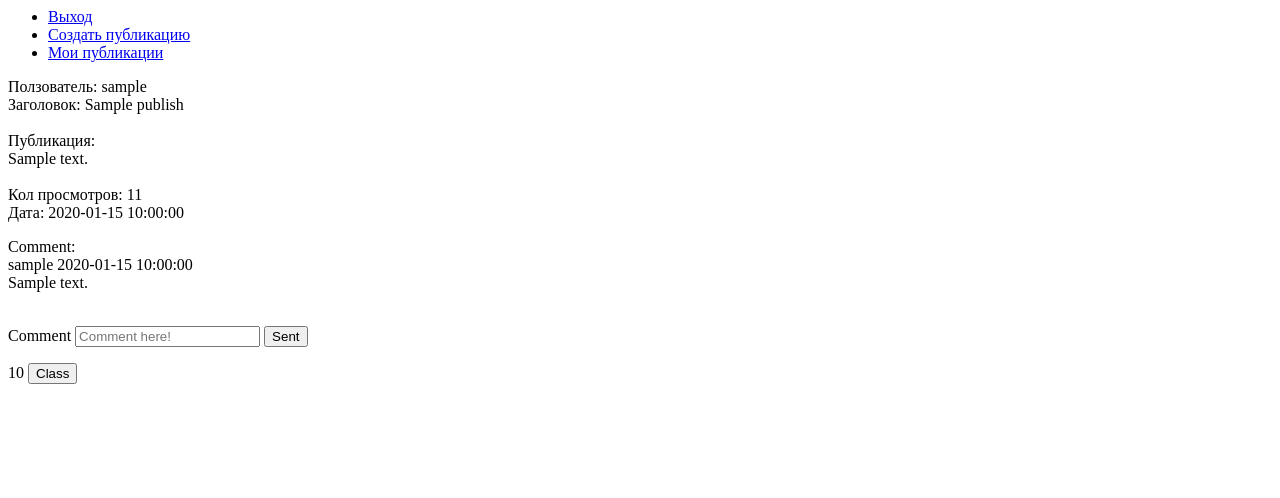
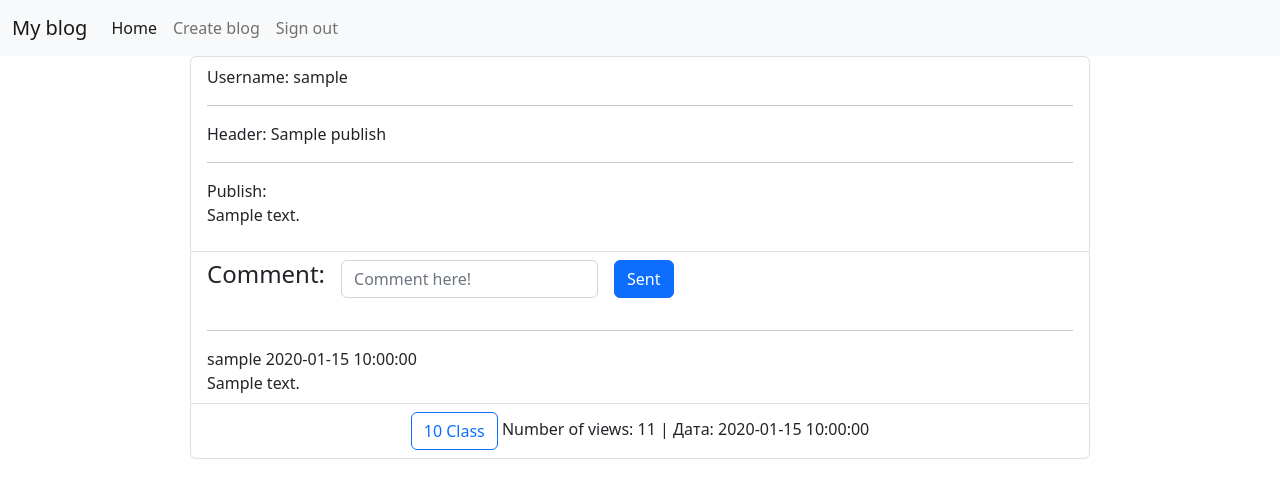
Before and after one commit to my-great-day/my_first_blog, a Flask app: a page that uses app/templates/read_publish.html in a window 1280 px wide. Shown: the top 498 px of the page. Run offline with Flask 2, Linux system fonts and the light colour scheme; tables that the repository leaves empty hold one stand-in row (values such as "Sample post").

Commit message:
https://github.com/my-great-day/my_first_blog.git

```diff
--- a/app/main/views.py
+++ b/app/main/views.py
@@ -15,36 +15,40 @@
 def register():
     if session.get('my_first_blog'):
         session.pop('my_first_blog')
-    username = request.form.get('name')
-    email = request.form.get('email')
-    password = request.form.get('password')
+    msg = ''
+    if request.method == 'POST':
+        username = request.form.get('name')
+        email = request.form.get('email')
+        password = request.form.get('password')
 
-    if username and email and password:
-        session["my_first_blog"] = email
-        if Users.query.filter_by(email=email).first() and Users.query.filter_by(password=password):
+        if username and email and password:
+            session["my_first_blog"] = email
+            if Users.query.filter_by(email=email).first() and Users.query.filter_by(password=password):
+                return redirect(url_for('publish', id=email))
+
+            user = Users(username=username, email=email, password=password)
+            db.session.add(user)
+            db.session.commit()
             return redirect(url_for('publish', id=email))
 
-        user = Users(username=username, email=email, password=password)
-        db.session.add(user)
-        db.session.commit()
-        return redirect(url_for('publish', id=email))
-
-    msg = 'Проверте все поля!'
+        msg = 'Проверте все поля!'
     return render_template('register.html', msg=msg)
 
 
-@app.route("/login", methods=["Post", "Get"])
+@app.route("/login", methods=["Post", 'get'])
 def login():
-    if session.get('my_first_blog'):
-        session.pop('my_first_blog')
-    email = request.form.get('email')
-    password = request.form.get('password')
-    if email and password:
-        if Users.query.filter_by(email=email).first() and Users.query.filter_by(password=password):
-            session["my_first_blog"] = email
-            return redirect(url_for('publish', id=email))
+    if session.get('my_first_blog'): session.pop('my_first_blog')
 
-    msg = 'Проверте все поля!'
+    msg = ''
+    if request.method == "POST":
+        email = request.form.get('email')
+        password = request.form.get('password')
+        if email and password:
+            if Users.query.filter_by(email=email).first() and Users.query.filter_by(password=password):
+                session["my_first_blog"] = email
+                return redirect(url_for('publish', id=email))
+        msg = 'Проверте все поля!'
+
     return render_template('login.html', msg=msg)
 
 
@@ -81,6 +85,7 @@
 def my_publish(id):
     if session.get('my_first_blog') != id:
         return redirect(url_for('register'))
+
     user = Users.query.filter_by(email=id).first()
     pub = Publish.query.filter_by(users_id=user.id).all()
     return render_template('my_publish.html', id_url=id, my_pub=pub)
@@ -92,7 +97,6 @@
     id_u = Users.query.filter_by(email=user).one_or_none()
     if request.method == 'POST':
         like_btn = request.form.get('like')
-        print(id_u.id)
         if like_btn and like:
             like.total += 1
             db.session.commit()
@@ -113,7 +117,8 @@
         db.session.commit()
     pub = Publish.query.filter_by(id=id).first()
     comments = Comment.query.all()
-    return render_template('read_publish.html', hi=user, pub=pub, user=Users, comments=comments, look=look.total, like=like)
+    return render_template('read_publish.html', hi=user, pub=pub, user=Users, comments=comments, look=look.total,
+                           like=like)
 
 
 @app.route('/delete/<user>/<id>')
@@ -128,17 +133,17 @@
 
 @app.route('/create_comment/<user>/<id_pub>', methods=['Post', 'Get'])
 def create_comment(user, id_pub):
-    print(user)
     if session.get('my_first_blog') == user:
+
         if request.method == 'POST':
-            com = request.form.get('comment')
-            if com:
-                id_u = Users.query.filter_by(email=user).one_or_none()
-                print(id_u.id)
-                comment = Comment(comment=com, users_id=id_u.id, publish_id=id_pub)
+            get_comment = request.form.get('comment')
+
+            if get_comment:
+                comment = Comment(comment=get_comment, users_id=Users.query.filter_by(email=user).one_or_none().id, publish_id=id_pub)
                 db.session.add(comment)
                 db.session.commit()
                 return redirect(url_for('read_publish', user=user, id=id_pub))
+
             else:
                 return redirect(url_for('read_publish', user=user, id=id_pub))
 
--- /dev/null
+++ b/app/templates/base.html
@@ -0,0 +1,41 @@
+<!DOCTYPE html>
+<html lang="en">
+<head>
+    <meta charset="UTF-8">
+    <meta name="viewport" content="width=device-width, initial-scale=1">
+    <link href="https://cdn.jsdelivr.net/npm/bootstrap@5.2.0-beta1/dist/css/bootstrap.min.css" rel="stylesheet" integrity="sha384-0evHe/X+R7YkIZDRvuzKMRqM+OrBnVFBL6DOitfPri4tjfHxaWutUpFmBp4vmVor" crossorigin="anonymous">
+    <title>Todo</title>
+</head>
+<body>
+{% block nav %}
+    <nav class="navbar navbar-expand-lg bg-light">
+  <div class="container-fluid">
+    <a class="navbar-brand" href="/">My blog</a>
+    <button class="navbar-toggler" type="button" data-bs-toggle="collapse" data-bs-target="#navbarSupportedContent" aria-controls="navbarSupportedContent" aria-expanded="false" aria-label="Toggle navigation">
+      <span class="navbar-toggler-icon"></span>
+    </button>
+    <div class="collapse navbar-collapse" id="navbarSupportedContent">
+        <ul class="navbar-nav me-auto mb-2 mb-lg-0">
+            <li class="nav-item">
+              <a class="nav-link active" aria-current="page" href="/">Home</a>
+            </li>
+
+            <li class="nav-item">
+              <a class="nav-link" href="{{ url_for('.register') }}">Sign up</a>
+            </li>
+
+            <li class="nav-item">
+              <a class="nav-link" href="{{ url_for('.login') }}">Sign in</a>
+            </li>
+        </ul>
+    </div>
+  </div>
+</nav>
+    <script src="https://cdn.jsdelivr.net/npm/bootstrap@5.2.0-beta1/dist/js/bootstrap.bundle.min.js"></script>
+{% endblock %}
+
+{% block content %}
+
+{% endblock %}
+</body>
+</html>
--- a/app/templates/read_publish.html
+++ b/app/templates/read_publish.html
@@ -1,35 +1,68 @@
-<div>
-  <ul>
-    <li><a href="{{ url_for('index') }}">Выход</a></li>
-    <li><a href="{{ url_for('create_publish', id=id_url) }}">Создать публикацию</a></li>
-      <li><a href="{{ url_for('my_publish', id=id_url) }}">Мои публикации</a></li>
+{% extends "base.html" %}
+{% block nav %}
+<nav class="navbar navbar-expand-lg bg-light">
+  <div class="container-fluid">
+    <a class="navbar-brand" href="{{ url_for('my_publish', id=hi) }}">My blog</a>
+    <button class="navbar-toggler" type="button" data-bs-toggle="collapse" data-bs-target="#navbarSupportedContent" aria-controls="navbarSupportedContent" aria-expanded="false" aria-label="Toggle navigation">
+      <span class="navbar-toggler-icon"></span>
+    </button>
+    <div class="collapse navbar-collapse" id="navbarSupportedContent">
+        <ul class="navbar-nav me-auto mb-2 mb-lg-0">
+            <li class="nav-item">
+              <a class="nav-link active" aria-current="page" href="{{ url_for('publish', id=hi) }}">Home</a>
+            </li>
+
+            <li class="nav-item">
+              <a class="nav-link" href="{{ url_for('create_publish', id=id_url) }}">Create blog</a>
+            </li>
+
+            <li class="nav-item">
+              <a class="nav-link" href="{{ url_for('index') }}">Sign out</a>
+            </li>
         </ul>
     </div>
-<div>
-    <p>
-        Ползователь: {{  user.query.filter_by(id=pub.users_id).one_or_none().username }}<br>
-        Заголовок: {{ pub.title_article }}<br><br>
-        Публикация:<br> {{ pub.text_article }}<br><br>
-        Кол просмотров: {{look}}<br>
-        Дата: {{ pub.create_on }}<br>
+  </div>
+</nav>
+<script src="https://cdn.jsdelivr.net/npm/bootstrap@5.2.0-beta1/dist/js/bootstrap.bundle.min.js"></script>
+{% endblock %}
 
-        <p>Comment: <br>
+{% block content %}
+<div class="mx-auto" style="width: 900px;">
+    <ol class="list-group">
+    <li  class="list-group-item">
+        <p>Username: {{  user.query.filter_by(id=pub.users_id).one_or_none().username }}</p>  <hr>
+        <p>Header: {{ pub.title_article }}</p>  <hr>
+        <p>Publish:<br> {{ pub.text_article }}</p></li>
+        <li  class="list-group-item">
+            <form method="post" action="/create_comment/{{hi}}/{{pub.id}}" class="row g-3">
+                <div class="col-auto"><h4>Comment:</h4></div>
+                  <div class="col-auto">
+                    <input id="comment" name="comment" placeholder="Comment here!" type="text" class="form-control">
+                 </div>
+                <div class="col-auto">
+                    <button type="submit" class="btn btn-primary mb-3">Sent</button>
+                </div>
+
+            </form>
             {% for c in comments %}
+            <hr>
+                {% if c.publish_id == pub.id %}
+                    {{  user.query.filter_by(id=c.users_id).one_or_none().username }} {{c.create_on}}<br>{{c.comment}}
+                {% endif %}
 
-            {% if c.publish_id == pub.id %}
-                {{  user.query.filter_by(id=c.users_id).one_or_none().username }} {{c.create_on}}<br>{{c.comment}} <br><br>
-            {% endif %}
-        {% endfor %}</p>
+            {% endfor %}
+        </li>
 
+        <li  class="list-group-item">
+            <div class="d-flex justify-content-center">
 
-        <form method="post" action="/create_comment/{{hi}}/{{pub.id}}">
+                <form method="post">
+                  <input type="hidden" id="like" name="like" value="1">
+                  <input type="submit" value="{{like.total}} Class" class="btn btn-outline-primary"> Number of views: {{look}} | Дата: {{ pub.create_on }}<br>
+                </form>
 
-            <label for="comment">Comment </label><input id="comment" name="comment" placeholder="Comment here!" type="text">
-            <button type="submit">Sent</button>
-        </form>
-         <form method="post">
-      <input type="hidden" id="like" name="like" value="1">{{like.total}}
-      <input type="submit" value="Class">
-    </form>
-    </p>
             </div>
+        </li>
+    </ol>
+</div>
+{% endblock %}
```
Also changed, not shown: app/templates/base_main.html (added, +38 -0 lines), app/templates/create_publish.html (+24 -8 lines), app/templates/index.html (+4 -6 lines), app/templates/login.html (+26 -9 lines), app/templates/publish.html (+48 -16 lines), app/templates/register.html (+29 -11 lines). Lines whose indentation alone changed are shown as unchanged.
